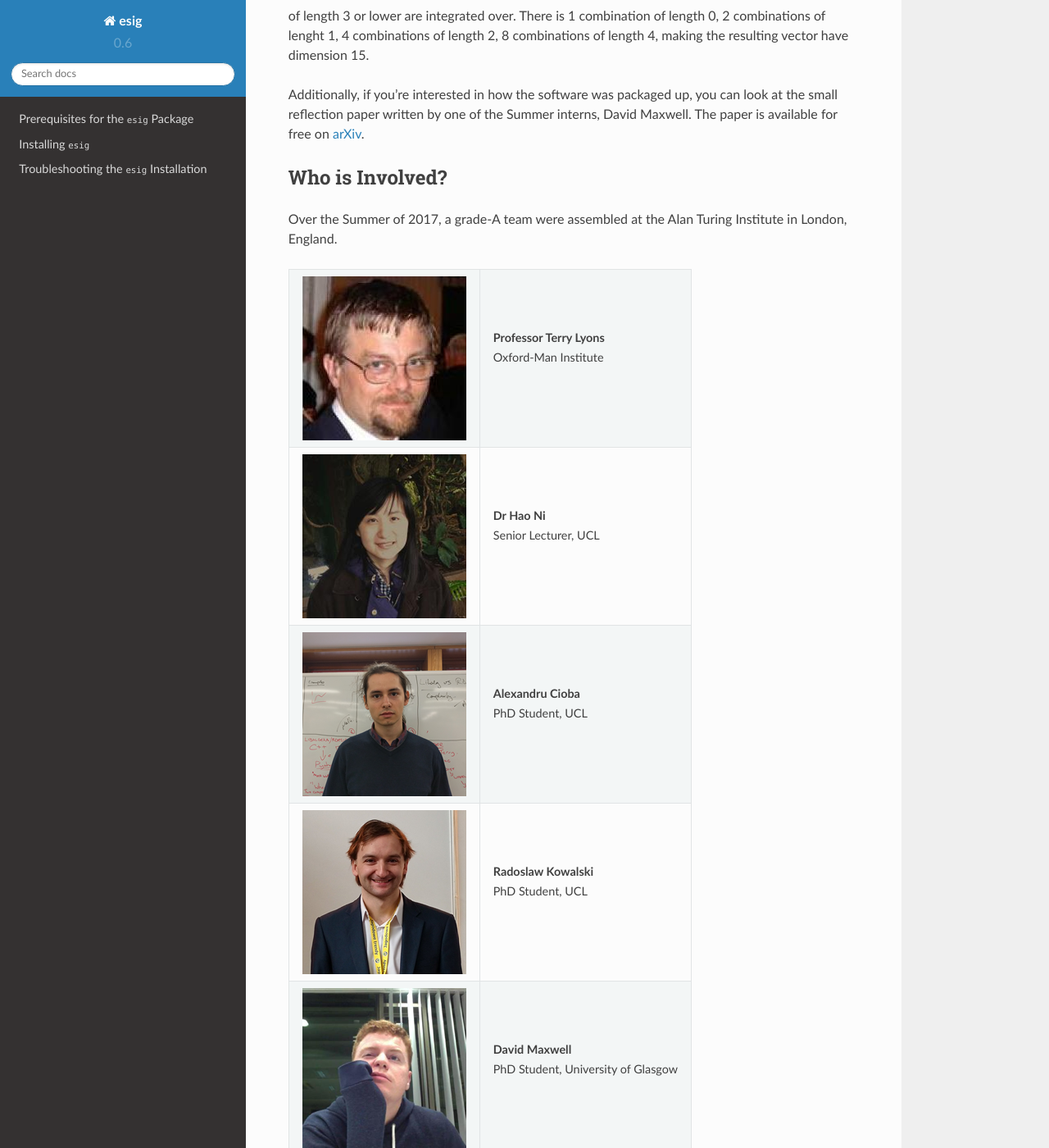
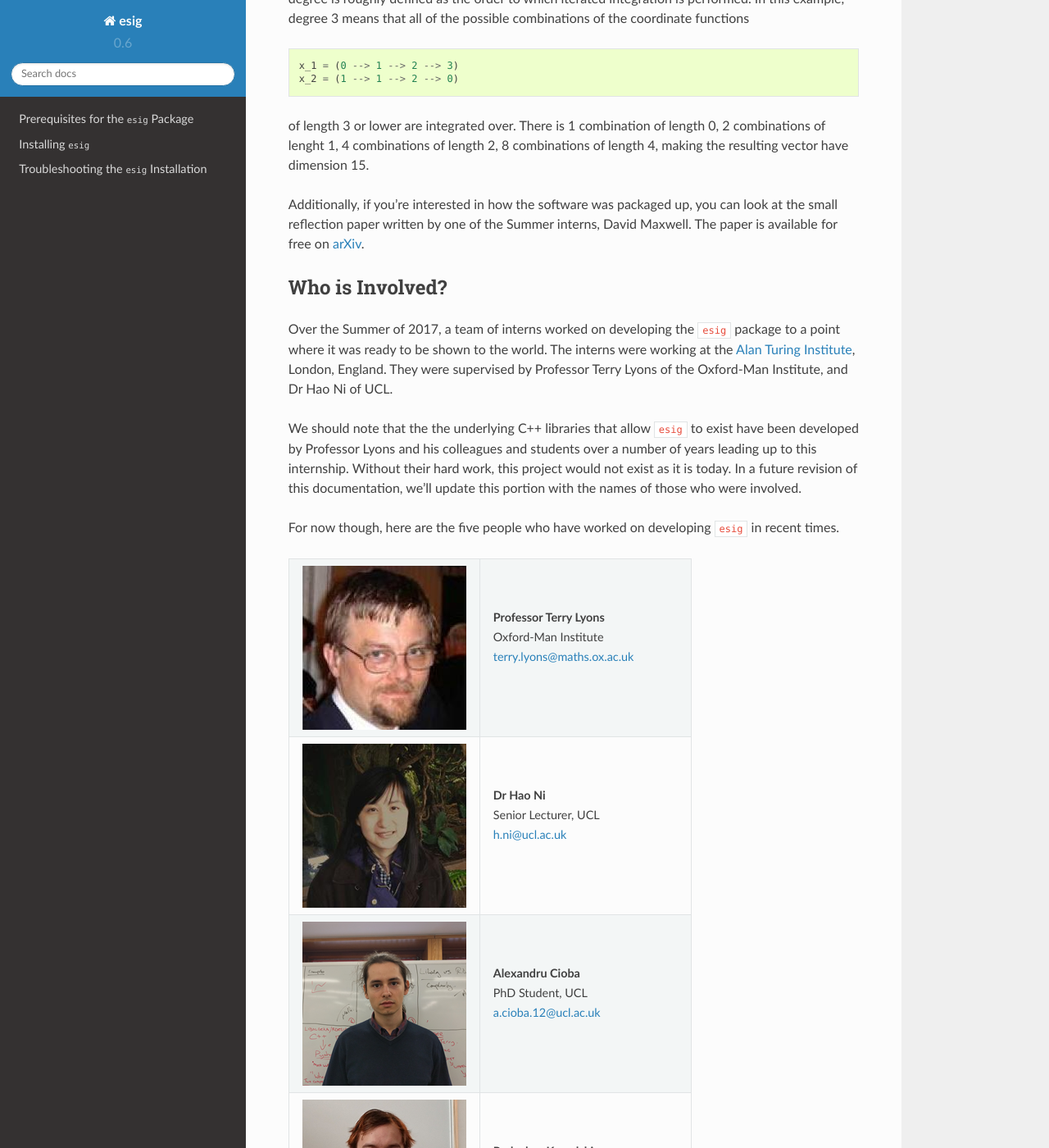
Before and after one commit to maxwelld90/esig_documentation, a Sphinx documentation site: the page built from documentation/index.rst, in a window 1280 px wide and 1400 px high, scrolled down 1298 px. Shown: the whole window at 82% size. Built offline with Sphinx 7.4.7 and the Read the Docs theme 2.0.0, drawn with Linux system fonts in a browser that asks for light colours; pages that are not in the unit, such as notebooks, are missing from menus; some of the changed text lies outside the part shown.

Commit message:
Updated some text

```diff
--- a/documentation/index.rst
+++ b/documentation/index.rst
@@ -36,9 +38,14 @@ of length 3 or lower are integrated over. There is 1 combination of length 0, 2
 
 Additionally, if you're interested in how the software was packaged up, you can look at the small reflection paper written by one of the Summer interns, David Maxwell. The paper is available for free on `arXiv <https://arxiv.org/>`_.
 
+
 Who is Involved?
 ----------------
-Over the Summer of 2017, a grade-A team were assembled at the Alan Turing Institute in London, England.
+Over the Summer of 2017, a team of interns worked on developing the ``esig`` package to a point where it was ready to be shown to the world. The interns were working at the `Alan Turing Institute <http://www.turing.ac.uk/>`_, London, England. They were supervised by Professor Terry Lyons of the Oxford-Man Institute, and Dr Hao Ni of UCL.
+
+We should note that the the underlying C++ libraries that allow ``esig`` to exist have been developed by Professor Lyons and his colleagues and students over a number of years leading up to this internship. Without their hard work, this project would not exist as it is today. In a future revision of this documentation, we'll update this portion with the names of those who were involved.
+
+For now though, here are the five people who have worked on developing ``esig`` in recent times.
 
 .. |terry| image:: images/terry.png
    :scale: 100%
@@ -56,19 +63,24 @@ Over the Summer of 2017, a grade-A team were assembled at the Alan Turing Instit
    :scale: 100%
    :align: top
 
-+---------+---------------------------------------+
-| |terry| | | **Professor Terry Lyons**           |
-|         | | Oxford-Man Institute                |
-+---------+---------------------------------------+
-| |hao|   | | **Dr Hao Ni**                       |
-|         | | Senior Lecturer, UCL                |
-+---------+---------------------------------------+
-| |alex|  | | **Alexandru Cioba**                 |
-|         | | PhD Student, UCL                    |
-+---------+---------------------------------------+
-| |radek| | | **Radoslaw Kowalski**               |
-|         | | PhD Student, UCL                    |
-+---------+---------------------------------------+
-| |david| | | **David Maxwell**                   |
-|         | | PhD Student, University of Glasgow  |
-+---------+---------------------------------------+
++---------+--------------------------------------------------------------------------------+
+| |terry| | | **Professor Terry Lyons**                                                    |
+|         | | Oxford-Man Institute                                                         |
+|         | | terry.lyons@maths.ox.ac.uk                                                   |
++---------+--------------------------------------------------------------------------------+
+| |hao|   | | **Dr Hao Ni**                                                                |
+|         | | Senior Lecturer, UCL                                                         |
+|         | | h.ni@ucl.ac.uk                                                               |
++---------+--------------------------------------------------------------------------------+
+| |alex|  | | **Alexandru Cioba**                                                          |
+|         | | PhD Student, UCL                                                             |
+|         | | a.cioba.12@ucl.ac.uk                                                         |
++---------+--------------------------------------------------------------------------------+
+| |radek| | | **Radoslaw Kowalski**                                                        |
+|         | | PhD Student, UCL                                                             |
+|         | | radoslaw.kowalski.14@ucl.ac.uk                                               |
++---------+--------------------------------------------------------------------------------+
+| |david| | | **David Maxwell**                                                            |
+|         | | PhD Student, University of Glasgow                                           |
+|         | | d.maxwell.1@research.gla.ac.uk                                               |
++---------+--------------------------------------------------------------------------------+
--- a/documentation/installing.rst
+++ b/documentation/installing.rst
@@ -23,3 +23,8 @@ Once installed, you can test that the install process worked as expected by tryi
 	True
 
 If you see ``True``, then all is well, and you're ready to go. If you don't see ``True``, but ``False`` and an error, check out :ref:`chap-troubleshooting`.
+
+
+Custom Library and Include Paths
+--------------------------------
+May be that you cannot install.
```
Also changed, not shown: other parts of documentation/index.rst (+2 -0 lines), documentation/troubleshooting.rst (+15 -1 lines).
